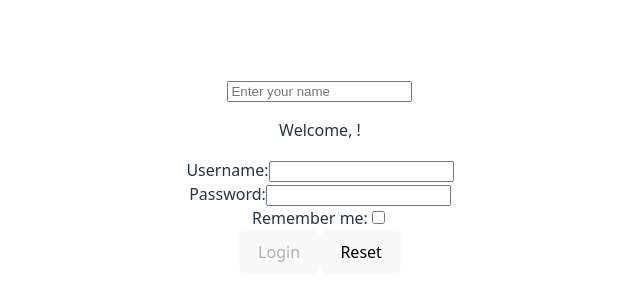
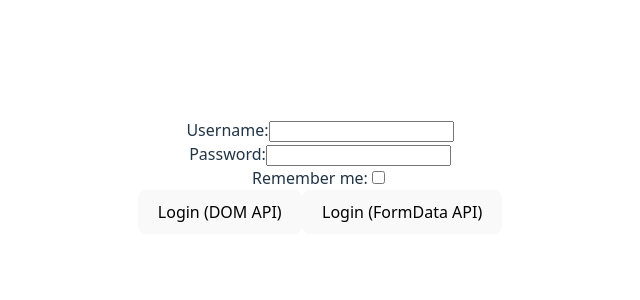
Before and after one commit to Elena-Lucci/Esercizi_React_Develhope, a React (Vite) app in the folder esercizi-react/: page / in a window 1280 px wide. Shown: the part 224-524 px from the top of the page, without its empty margins (320-960 px from the left). Built offline with nearby package versions, Linux system fonts and the light colour scheme.

Commit message:
Uncontrolled-forms

```diff
--- a/esercizi-react/src/App.jsx
+++ b/esercizi-react/src/App.jsx
@@ -2,18 +2,14 @@ import { useState, useEffect} from 'react'
 import reactLogo from './assets/react.svg'
 import viteLogo from '/vite.svg'
 import './App.css'
-import { InteractiveWelcome } from './Components/InteractiveWelcome'
-import { Login } from './Components/Login'
+import {UncontrolledLogin } from './Components/UncontrolledLogin'
 
 function App() {
-  // Definisco qui la funzione che poi passo al Login: se non lo facessi qui, non potrei accedere ai dati di login
-    const handleLogin = (credentials) => {
-    console.log('Dati di login:', credentials);}
+
 
   return (
     <>
-    <InteractiveWelcome></InteractiveWelcome>
-    <Login onLogin={handleLogin}></Login>
+    <UncontrolledLogin onLogin={(data) => console.log('Login data:', data)} />
     </>
   );
 }
--- a/esercizi-react/src/Components/InteractiveWelcome.jsx
+++ /dev/null
@@ -1,23 +0,0 @@
-import { Welcome } from "./Welcome";
-import { useState } from "react";
-
-export function InteractiveWelcome() {
-  const [name, setName] = useState('');
-
-  const handleChange = (e) => {
-    setName(e.target.value);
-  };
-
-  return (
-    <div>
-        {/* The input tag is controlled by React */}
-      <input
-        type="text"
-        value={name}
-        onChange={handleChange}
-        placeholder="Enter your name"
-      />
-      <Welcome name={name} />
-    </div>
-  );
-}
--- a/esercizi-react/src/Components/Login.jsx
+++ /dev/null
@@ -1,75 +0,0 @@
-import { useState } from "react";
-
-export function Login({ onLogin }) {
-  const [username, setUsername] = useState('');
-  const [password, setPassword] = useState('');
-  const [remember, setRemember] = useState(false);
-
-  const handleUsernameChange = (e) => {
-    setUsername(e.target.value);
-  };
-
-  const handlePasswordChange = (e) => {
-    setPassword(e.target.value);
-  };
-
-  const handleRememberChange = (e) => {
-    setRemember(e.target.checked);
-  };
-
-  const handleLogin = (e) => {
-    // Prevent default form submission behavior
-    e.preventDefault();
-    onLogin({ username, password, remember });
-    console.log({ username, password, remember });
-  };
-
-  const handleReset = () => {
-    setUsername('');
-    setPassword('');
-    setRemember(false);
-  };
-
-  const isDisabled = username === '' || password === '';
-
-  return (
-    <form onSubmit={handleLogin}>
-      <div>
-        <label>
-          Username:
-          <input
-            type="text"
-            value={username}
-            onChange={handleUsernameChange}
-          />
-        </label>
-      </div>
-      <div>
-        <label>
-          Password:
-          <input
-            type="password"
-            value={password}
-            onChange={handlePasswordChange}
-          />
-        </label>
-      </div>
-      <div>
-        <label>
-          Remember me:
-          <input
-            type="checkbox"
-            checked={remember}
-            onChange={handleRememberChange}
-          />
-        </label>
-      </div>
-      <button type="submit" disabled={isDisabled}>
-        Login
-      </button>
-      <button type="button" onClick={handleReset}>
-        Reset
-      </button>
-    </form>
-  );
-}
--- /dev/null
+++ b/esercizi-react/src/Components/UncontrolledLogin.jsx
@@ -0,0 +1,73 @@
+/*
+ * UncontrolledLogin:
+ * - Three inputs: username, password, remember checkbox (all uncontrolled)
+ * - "Login (DOM API)" button submits the form, reads values via event.target
+ * - "Login (FormData API)" button reads values via FormData
+ * - Calls onLogin prop with an object { username, password, remember }
+ */
+import React from 'react';
+
+export function UncontrolledLogin({ onLogin }) {
+
+// Vogliamo accedere al DOM element <form> associato al componente React in due modi diversi:
+
+  // 1. Usando il DOM API (event.target): Nel metodo legato a onSubmit={handleSubmit}, React passa l’evento e: e.target è proprio il nodo <form>
+
+  const handleSubmit = (e) => {
+    e.preventDefault();
+    const form = e.target;
+    const username = form.username.value;
+    const password = form.password.value;
+    const remember = form.remember.checked;
+
+    console.log('DOM API:', { username, password, remember });
+    onLogin({ username, password, remember });
+  };
+
+  // 2. Usando l'API FormData (così leggo il form in un handler indipendente dall'evento). Creiamo un oggetto FormData passando il nodo <form> e poi leggiamo i valori con data.get('name').
+
+     const formRef = React.useRef(null); // Creiamo un ref per accedere al nodo <form>
+
+  const loginWithFormData = () => {
+    const form = formRef.current; // Accediamo al nodo <form> tramite il ref
+    const data = new FormData(form);
+    const username = data.get('username');
+    const password = data.get('password');
+    const remember = data.get('remember') === 'on';
+
+    console.log('FormData API:', { username, password, remember });
+    onLogin({ username, password, remember });
+  };
+
+  return (
+    <form ref={formRef} onSubmit={handleSubmit}>
+      <div>
+        <label>
+          Username:
+          <input name="username" type="text" defaultValue="" />
+        </label>
+      </div>
+
+      <div>
+        <label>
+          Password:
+          <input name="password" type="password" defaultValue="" />
+        </label>
+      </div>
+
+      <div>
+        <label>
+          Remember me:
+          <input name="remember" type="checkbox" defaultChecked={false} />
+        </label>
+      </div>
+
+      <button type="submit" onSubmit={handleSubmit}>
+        Login (DOM API)
+      </button>
+      <button onClick={loginWithFormData}>
+        Login (FormData API)
+      </button>
+    </form>
+  );
+}
--- a/esercizi-react/src/Components/Welcome.jsx
+++ /dev/null
@@ -1,3 +0,0 @@
-export function Welcome({ name }) {
-  return <p>Welcome, {name}!</p>;
-}
```
